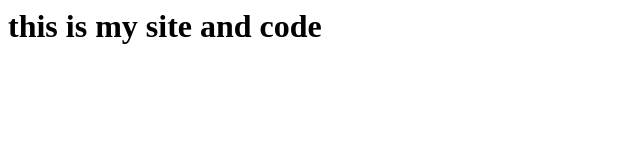
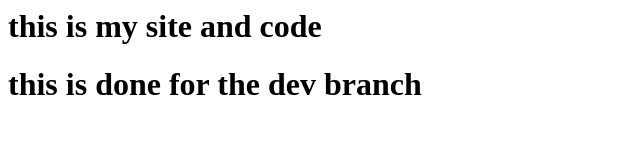
Before and after one commit to koffi95/skript, a plain HTML site: page index.html in a window 1280 px wide. Shown: the whole page, without its empty margins (0-640 px from the left). Drawn offline with Linux system fonts and the light colour scheme.

Commit message:
new dev change

```diff
--- a/index.html
+++ b/index.html
@@ -1 +1,2 @@
 <h1>this is my site and code</h1>
+<h1>this is done for the dev branch<h1>
```
